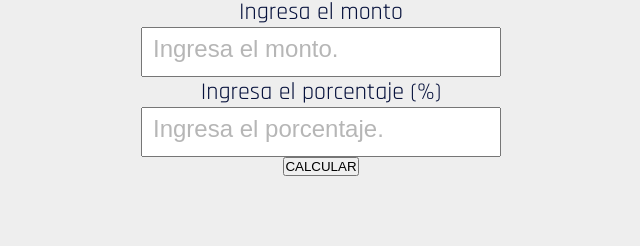
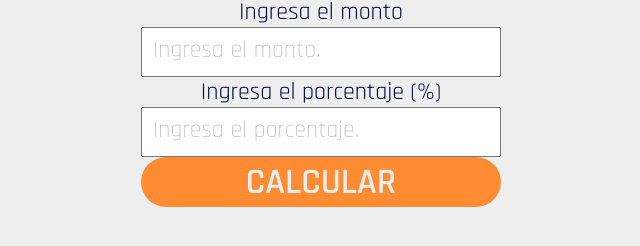
Before and after one commit to diegoesdev/calcoff-webapp, a plain HTML site: page index.html in a window 1280 px wide. Shown: the part 132-378 px from the top of the page, without its empty margins (319-959 px from the left). Drawn offline with Linux system fonts and the light colour scheme.

Commit message:
Aplicar estilos al botón

```diff
--- a/styles/sass/styles.scss
+++ b/styles/sass/styles.scss
@@ -150,5 +150,18 @@ body {
         font-size: $size-paragraph;
         font-weight: $light;
         color: $gray;
+        font-family: 'Rajdhani', sans-serif;
+    }
+    &--button {
+        background-color: $orange;
+        height: 5rem;
+        width: 100%;
+        max-width: 36rem;
+        border-style: none;
+        border-radius: 5rem;
+        color: $light-gray;
+        font-size: $size-subtitle;
+        font-weight: $semibold;
+        font-family: 'Rajdhani', sans-serif;
     }
 }
```
Also changed, not shown: styles/css/styles.css.
